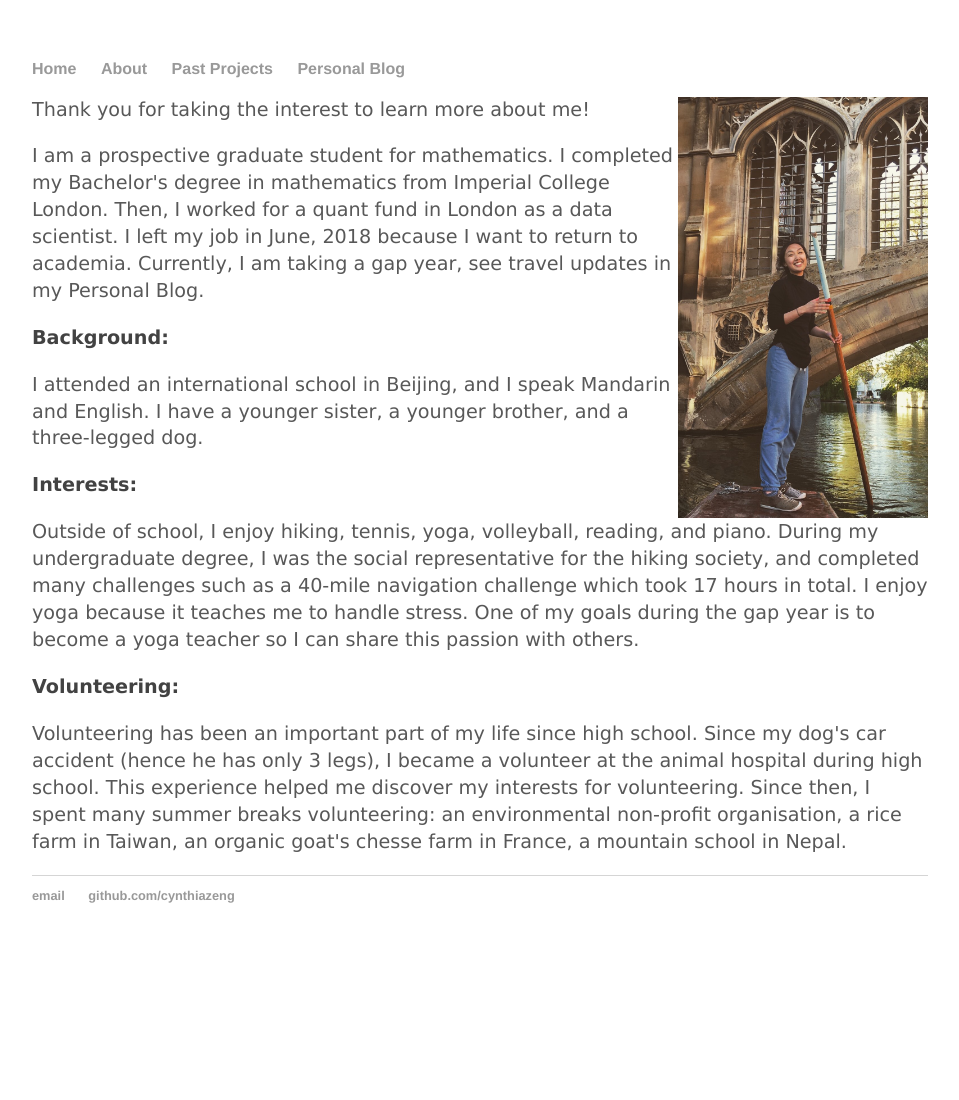
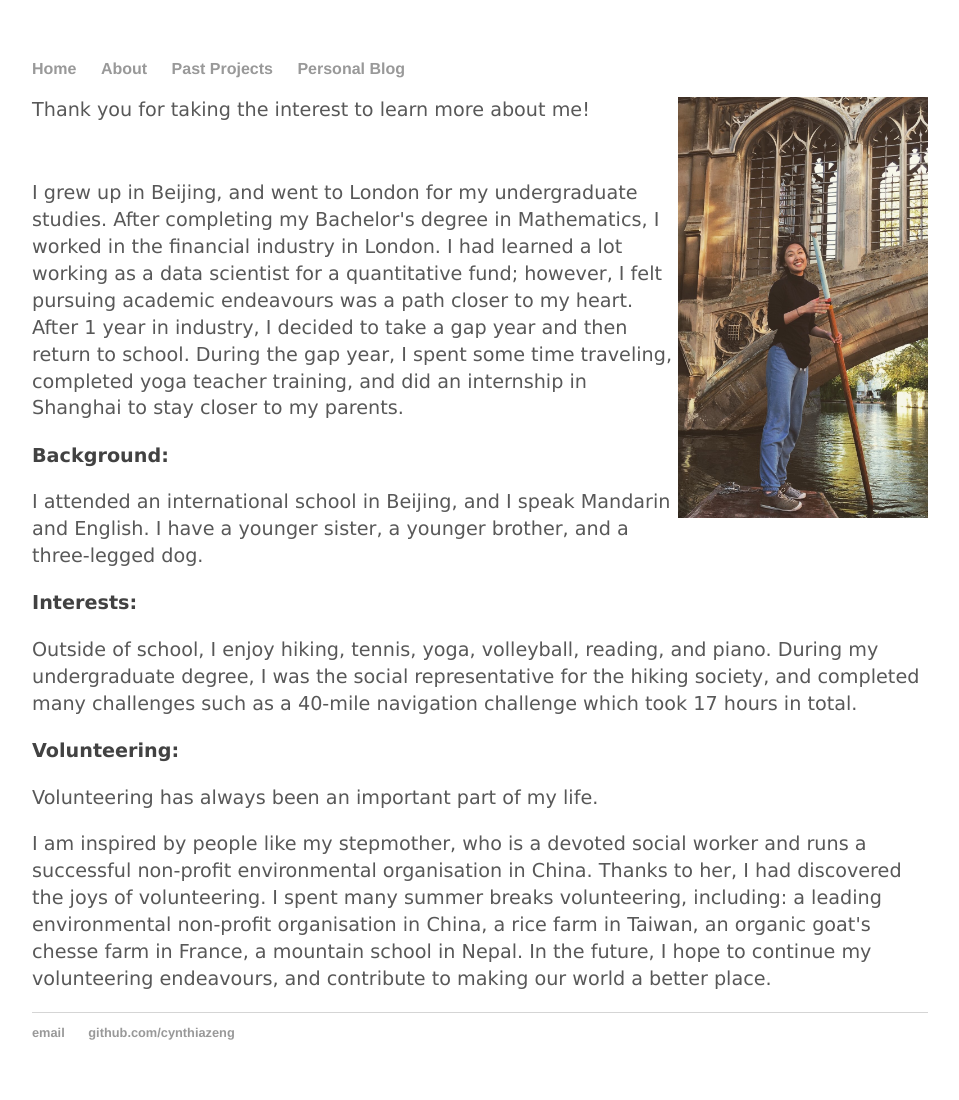
Before and after one commit to cynthia1234/cynthiazeng.github.io, a Jekyll site: the page built from about/index.html, in a window 1280 px wide. Shown: the whole page, without its empty margins (160-1119 px from the left). Built offline with Jekyll 4.4.1, drawn with Linux system fonts in a browser that asks for light colours; before the commit the page ends 963 px from its top, so only the background shows below that.

Commit message:
update about

```diff
--- a/about/index.html
+++ b/about/index.html
@@ -6,15 +6,26 @@ title: About
 <img border="0" style= "float:right" src="/about/photo_punt.JPG" alt="Punting Picture" width="250">
 
 <p>Thank you for taking the interest to learn more about me!  </p>
-<p> I am a prospective graduate student for mathematics. I completed my Bachelor's degree in mathematics from Imperial College London. Then, I worked for a quant fund in London as a data scientist. I left my job in June, 2018 because I want to return to academia. Currently, I am taking a gap year, see travel updates in my Personal Blog. </p>
+<br />
+
+<p> I grew up in Beijing, and went to London for my undergraduate studies.
+	After completing my Bachelor's degree in Mathematics, I worked in the financial industry in London.
+	I had learned a lot working as a data scientist for a quantitative fund;
+	however, I felt pursuing academic endeavours was a path closer to my heart.
+	After 1 year in industry, I decided to take a gap year and then return to school.
+	During the gap year, I spent some time traveling, completed yoga teacher training, and did an internship in Shanghai to stay closer to my parents. </p>
 
 <h3>Background:</h3>
 <p> I attended an international school in Beijing, and I speak Mandarin and English. I have a younger sister, a younger brother, and a three-legged dog. </p>
 
 <h3>Interests:</h3>
-	<p> Outside of school, I enjoy hiking, tennis, yoga, volleyball, reading, and piano. During my undergraduate degree, I was the social representative for the hiking society, and completed many challenges such as a 40-mile navigation challenge which took 17 hours in total. I enjoy yoga because it teaches me to handle stress. One of my goals during the gap year is to become a yoga teacher so I can share this passion with others.</p>
+	<p> Outside of school, I enjoy hiking, tennis, yoga, volleyball, reading, and piano.
+		During my undergraduate degree, I was the social representative for the hiking society, and completed many challenges such as a 40-mile navigation challenge which took 17 hours in total.</p>
 
 <h3>Volunteering:</h3>
-<p> Volunteering has been an important part of my life since high school. Since my dog's car accident (hence he has only 3 legs), I became a volunteer at the animal hospital during high school. This experience helped me discover my interests for volunteering. Since then, I spent many summer breaks volunteering: an environmental non-profit organisation, a rice farm in Taiwan, an organic goat's chesse farm in France, a mountain school in Nepal. </p>
+<p> Volunteering has always been an important part of my life. </p>
+<p> I am inspired by people like my stepmother, who is a devoted social worker and runs a successful non-profit environmental organisation in China.
+	Thanks to her, I had discovered the joys of volunteering. I spent many summer breaks volunteering, including: a leading environmental non-profit organisation in China, a rice farm in Taiwan, an organic goat's chesse farm in France, a mountain school in Nepal.
+In the future, I hope to continue my volunteering endeavours, and contribute to making our world a better place. </p>
 
 </div><!-- /.blurb -->
```
